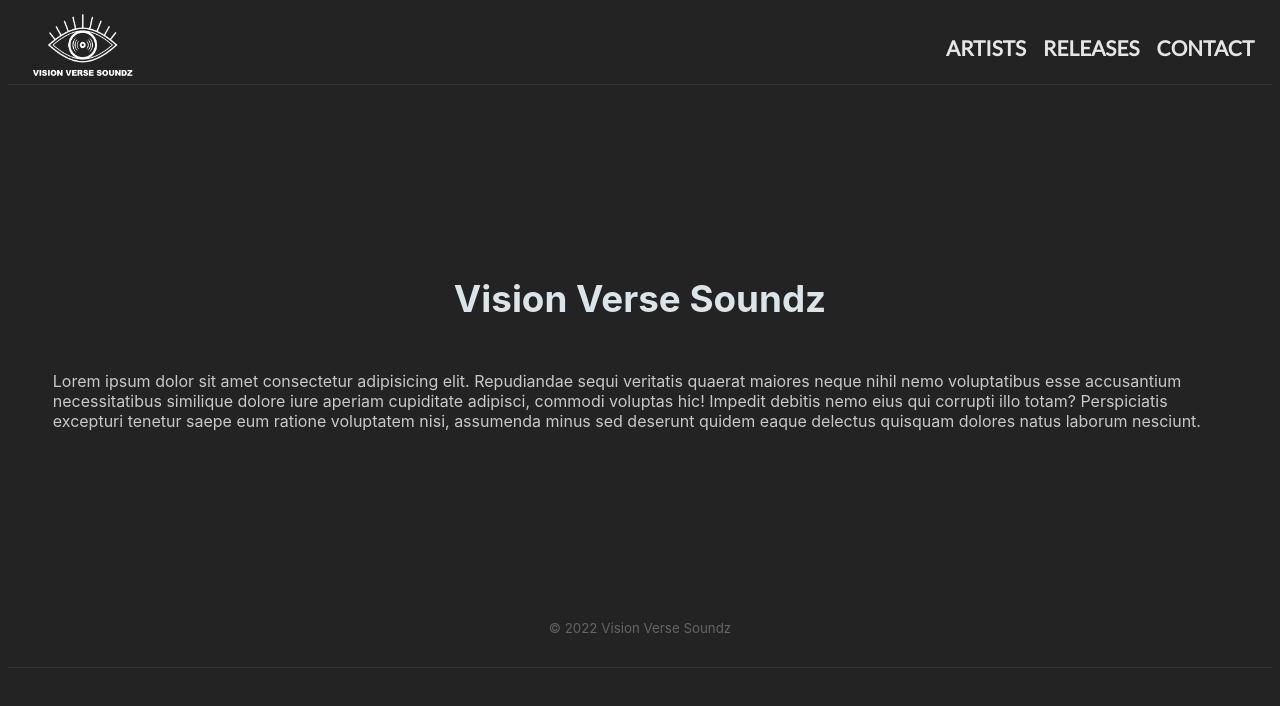
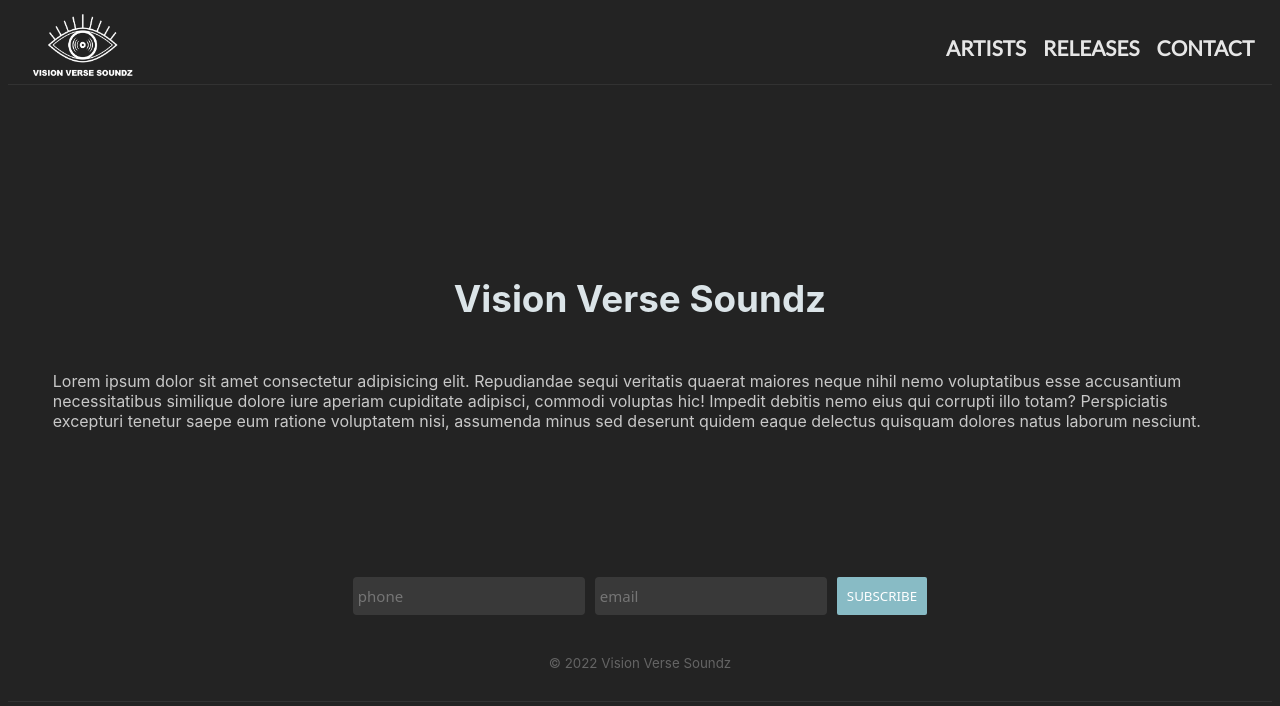
Before and after one commit to jasoncassella/vision-verse-soundz, a Next.js app: page / in a window 1280 px wide. Shown: the top 706 px of the page. Built offline with nearby package versions, Linux system fonts and the light colour scheme.

Commit message:
working newsletter signup

```diff
--- a/components/Footer.js
+++ b/components/Footer.js
@@ -3,6 +3,17 @@ const Footer = () => {
 	const year = d.getFullYear();
 	return (
 		<footer>
+			<form
+				action='https://getform.io/f/aae45edf-47a7-4f08-bd02-d86520a69b92'
+				method='POST'>
+				<div className='container'>
+					<input type='text' placeholder='phone' name='phone' id='phone' required />
+					<input type='text' placeholder='email' name='email' id='email' />
+					<div>
+						<button type='submit'>Subscribe</button>
+					</div>
+				</div>
+			</form>
 			<small>&copy; {year} Vision Verse Soundz</small>{' '}
 		</footer>
 	);
--- a/styles/globals.css
+++ b/styles/globals.css
@@ -65,6 +65,16 @@ nav #logo {
   nav a {
     font-size: 1rem;
   }
+
+  footer .container {
+    flex-direction: column;
+    margin: 0 2rem;
+  }
+
+  footer .container div {
+    align-self: flex-end;
+  }
+
 }
 
 @media screen and (max-width: 400px) {
@@ -77,11 +87,10 @@ nav #logo {
   }
 }
 
-footer {
+small {
   display: block;
   text-align: center;
   padding: 30px 0;
-  margin-top: 60px;
   color: rgb(100, 100, 100);
   border-bottom: 1px solid rgb(50, 50, 50);
 }
@@ -119,3 +128,39 @@ section {
 .artists a:hover {
   color: rgb(153, 194, 210);
 }
+
+footer {
+  margin-top: 40px;
+}
+
+form .container {
+  padding: 10px 10px;
+  display: flex;
+  justify-content: center;
+  gap: 10px;
+}
+
+form input {
+  font-family: system-ui, -apple-system, BlinkMacSystemFont, 'Segoe UI', Roboto, Oxygen, Ubuntu, Cantarell, 'Open Sans', 'Helvetica Neue', sans-serif;
+  background: rgba(255, 255, 255, .1);
+  border: none;
+  border-radius: 4px;
+  font-size: 15px;
+  margin: 0;
+  outline: 0;
+  padding: 5px;
+}
+
+form input:focus {
+  background-color: #c0c0c0;
+}
+
+form button {
+  font-family: system-ui, -apple-system, BlinkMacSystemFont, 'Segoe UI', Roboto, Oxygen, Ubuntu, Cantarell, 'Open Sans', 'Helvetica Neue', sans-serif;
+  padding: 10px;
+  background-color: #88bbc5;
+  color: #FFF;
+  border: none;
+  border-radius: 0.15em;
+  text-transform: uppercase;
+}
```
